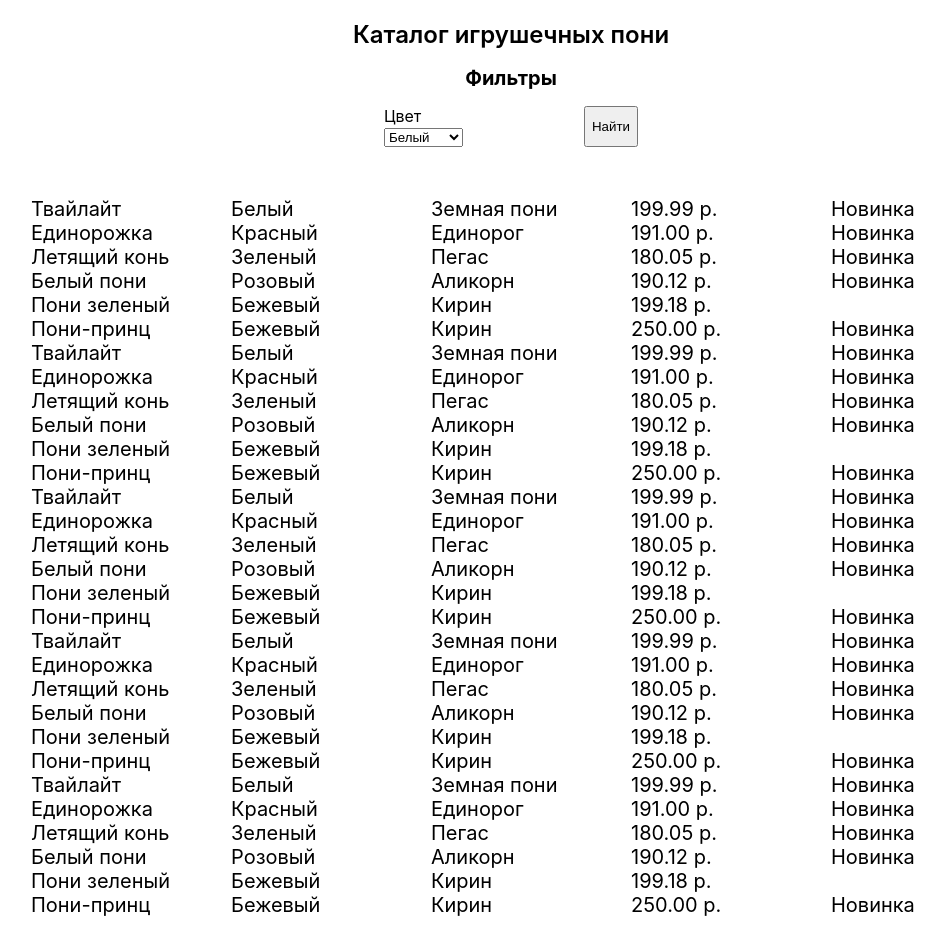
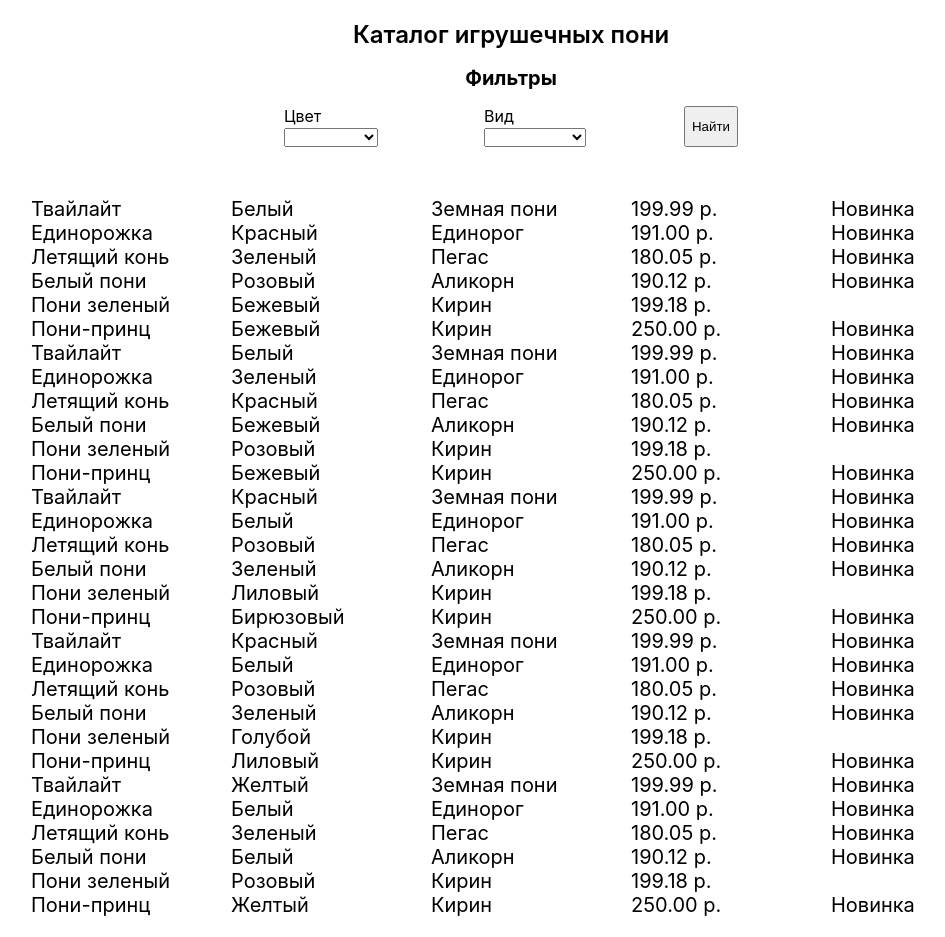
Before and after one commit to sasha-is-permi/React5, a React (Create React App) app: page / in a window 1280 px wide. Shown: the whole page, without its empty margins (129-1074 px from the left). Built offline with nearby package versions, Linux system fonts and the light colour scheme.

Commit message:
фильтры цвет и вид

```diff
--- a/src/Filter.js
+++ b/src/Filter.js
@@ -26,23 +26,40 @@ export default function  Filter() {
     if (catalog && catalog.length > 0) {
         let colors = unique(catalog.map(item => item.color))
         let kinds = unique(catalog.map(item => item.kind))
-        setColors(colors)
-        setKinds(kinds)
+        setColors(["",...colors])
+        setKinds(["",...kinds])
     }
 
  },[catalog])
 
- /*
+
  useEffect(()=>{
 console.log(filter)
  },[filter])
-*/
+
 
 const filterCatalog = () => {
-    if (filter.color) {
+
+
+
+    if (filter.color && !filter.kind)  {
         let calalogNewFilter = catalog.filter(item => item.color === filter.color)
         setCatalogFiltred([...calalogNewFilter])
     }
+
+    else if (!filter.color && filter.kind) {
+        let calalogNewFilter = catalog.filter(item => item.kind === filter.kind)
+        setCatalogFiltred([...calalogNewFilter])
+    }
+
+
+    else if (filter.color && filter.kind) {
+        let calalogNewFilter = catalog.filter(item => {return ((item.color === filter.color) && (item.kind === filter.kind))})
+        setCatalogFiltred([...calalogNewFilter])
+    }
+
+
+
 }
 
   return (
@@ -65,6 +82,20 @@ const filterCatalog = () => {
 
         </div>
 
+        <div className='Element'>
+            <div>
+                Вид
+            </div>
+            <div>
+            <select value={filter.kind} onChange={(event) => setFilter({...filter, kind:event.target.value})}>
+           {kinds && kinds.length>0 && kinds.map((text, index) => {
+		return <option key={index}>{text}</option>;
+	}) }
+		</select>
+            </div>
+
+        </div>
+
         <button onClick={filterCatalog}>
         Найти
     </button>
--- a/src/catalog_list.js
+++ b/src/catalog_list.js
@@ -58,7 +58,7 @@
 	{
 		id:     8,
 		name:   "Единорожка",
-		color:  "Красный",
+		color:  "Зеленый",
         kind:   "Единорог",
 		price:  "191.00",
 		is_new: true,
@@ -66,7 +66,7 @@
 	{
 		id:     9,
 		name:   "Летящий конь",
-		color:  "Зеленый",
+		color:  "Красный",
         kind:   "Пегас",
 		price:  "180.05",
 		is_new: true,
@@ -74,7 +74,7 @@
 	{
 		id:     10,
 		name:   "Белый пони",
-		color:  "Розовый",
+		color:  "Бежевый",
         kind:   "Аликорн",
 		price:  "190.12",
 		is_new: true,
@@ -82,7 +82,7 @@
 	{
 		id:     11,
 		name:   "Пони зеленый",
-		color:  "Бежевый",
+		color:  "Розовый",
         kind:   "Кирин",
 		price:  "199.18",
 		is_new: false,
@@ -98,7 +98,7 @@
 	{
 		id:     13,
 		name:   "Твайлайт",
-		color:  "Белый",
+		color:  "Красный",
         kind:   "Земная пони",
 		price:  "199.99",
 		is_new: true,
@@ -106,7 +106,7 @@
 	{
 		id:     14,
 		name:   "Единорожка",
-		color:  "Красный",
+		color:  "Белый",
         kind:   "Единорог",
 		price:  "191.00",
 		is_new: true,
@@ -114,7 +114,7 @@
 	{
 		id:     15,
 		name:   "Летящий конь",
-		color:  "Зеленый",
+		color:  "Розовый",
         kind:   "Пегас",
 		price:  "180.05",
 		is_new: true,
@@ -122,7 +122,7 @@
 	{
 		id:     16,
 		name:   "Белый пони",
-		color:  "Розовый",
+		color:  "Зеленый",
         kind:   "Аликорн",
 		price:  "190.12",
 		is_new: true,
@@ -130,7 +130,7 @@
 	{
 		id:     17,
 		name:   "Пони зеленый",
-		color:  "Бежевый",
+		color:  "Лиловый",
         kind:   "Кирин",
 		price:  "199.18",
 		is_new: false,
@@ -138,7 +138,7 @@
 	{
 		id:     18,
 		name:   "Пони-принц",
-		color:  "Бежевый",
+		color:  "Бирюзовый",
         kind:   "Кирин",
 		price:  "250.00",
 		is_new: true,
@@ -146,7 +146,7 @@
 	{
 		id:     19,
 		name:   "Твайлайт",
-		color:  "Белый",
+		color:  "Красный",
         kind:   "Земная пони",
 		price:  "199.99",
 		is_new: true,
@@ -154,7 +154,7 @@
 	{
 		id:     20,
 		name:   "Единорожка",
-		color:  "Красный",
+		color:  "Белый",
         kind:   "Единорог",
 		price:  "191.00",
 		is_new: true,
@@ -162,7 +162,7 @@
 	{
 		id:     21,
 		name:   "Летящий конь",
-		color:  "Зеленый",
+		color:  "Розовый",
         kind:   "Пегас",
 		price:  "180.05",
 		is_new: true,
@@ -170,7 +170,7 @@
 	{
 		id:     22,
 		name:   "Белый пони",
-		color:  "Розовый",
+		color:  "Зеленый",
         kind:   "Аликорн",
 		price:  "190.12",
 		is_new: true,
@@ -178,7 +178,7 @@
 	{
 		id:     23,
 		name:   "Пони зеленый",
-		color:  "Бежевый",
+		color:  "Голубой",
         kind:   "Кирин",
 		price:  "199.18",
 		is_new: false,
@@ -186,7 +186,7 @@
 	{
 		id:     24,
 		name:   "Пони-принц",
-		color:  "Бежевый",
+		color:  "Лиловый",
         kind:   "Кирин",
 		price:  "250.00",
 		is_new: true,
@@ -194,7 +194,7 @@
 	{
 		id:     25,
 		name:   "Твайлайт",
-		color:  "Белый",
+		color:  "Желтый",
         kind:   "Земная пони",
 		price:  "199.99",
 		is_new: true,
@@ -202,7 +202,7 @@
 	{
 		id:     26,
 		name:   "Единорожка",
-		color:  "Красный",
+		color:  "Белый",
         kind:   "Единорог",
 		price:  "191.00",
 		is_new: true,
@@ -218,7 +218,7 @@
 	{
 		id:     28,
 		name:   "Белый пони",
-		color:  "Розовый",
+		color:  "Белый",
         kind:   "Аликорн",
 		price:  "190.12",
 		is_new: true,
@@ -226,7 +226,7 @@
 	{
 		id:     29,
 		name:   "Пони зеленый",
-		color:  "Бежевый",
+		color:  "Розовый",
         kind:   "Кирин",
 		price:  "199.18",
 		is_new: false,
@@ -234,7 +234,7 @@
 	{
 		id:     30,
 		name:   "Пони-принц",
-		color:  "Бежевый",
+		color:  "Желтый",
         kind:   "Кирин",
 		price:  "250.00",
 		is_new: true,
```
